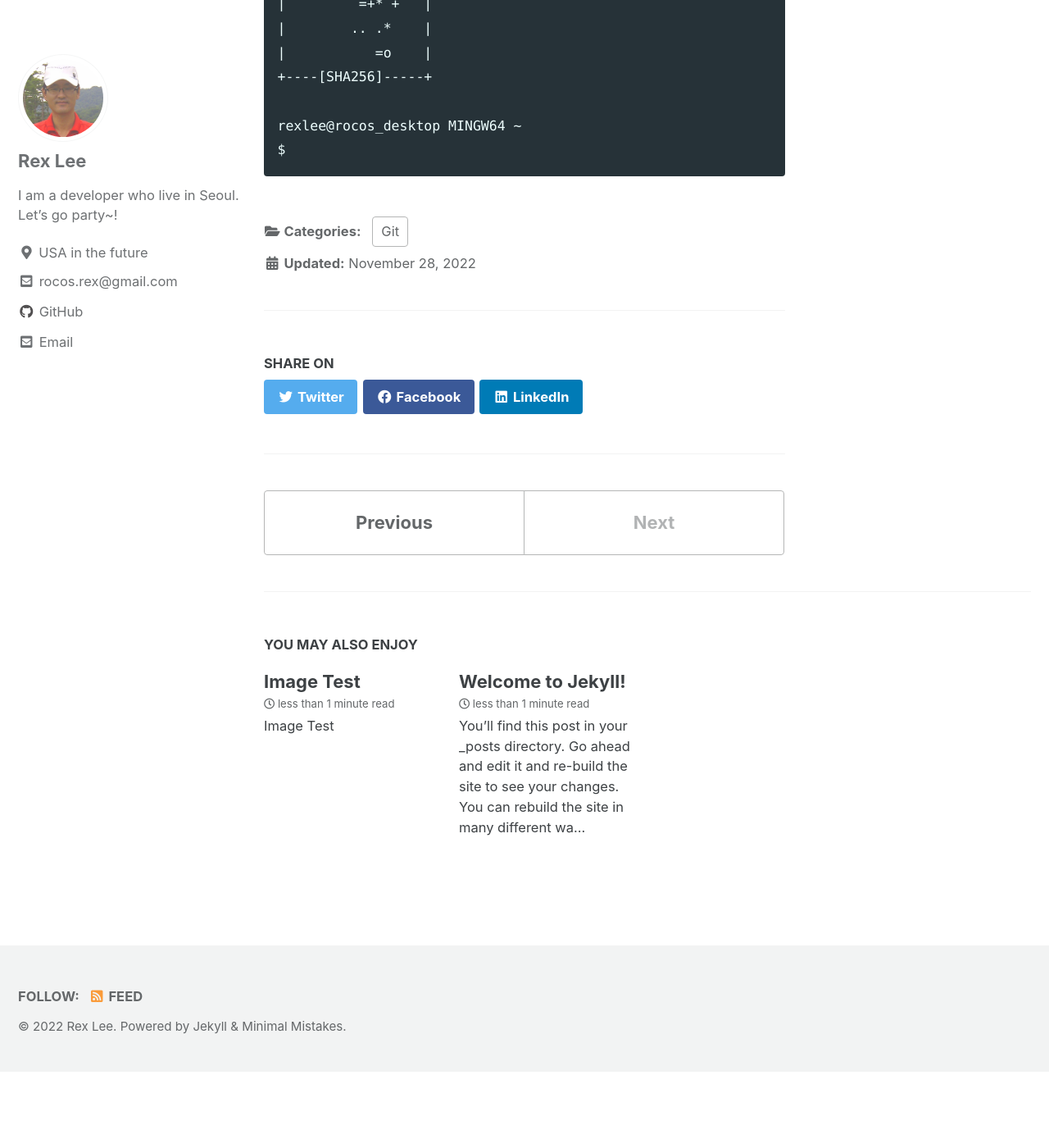
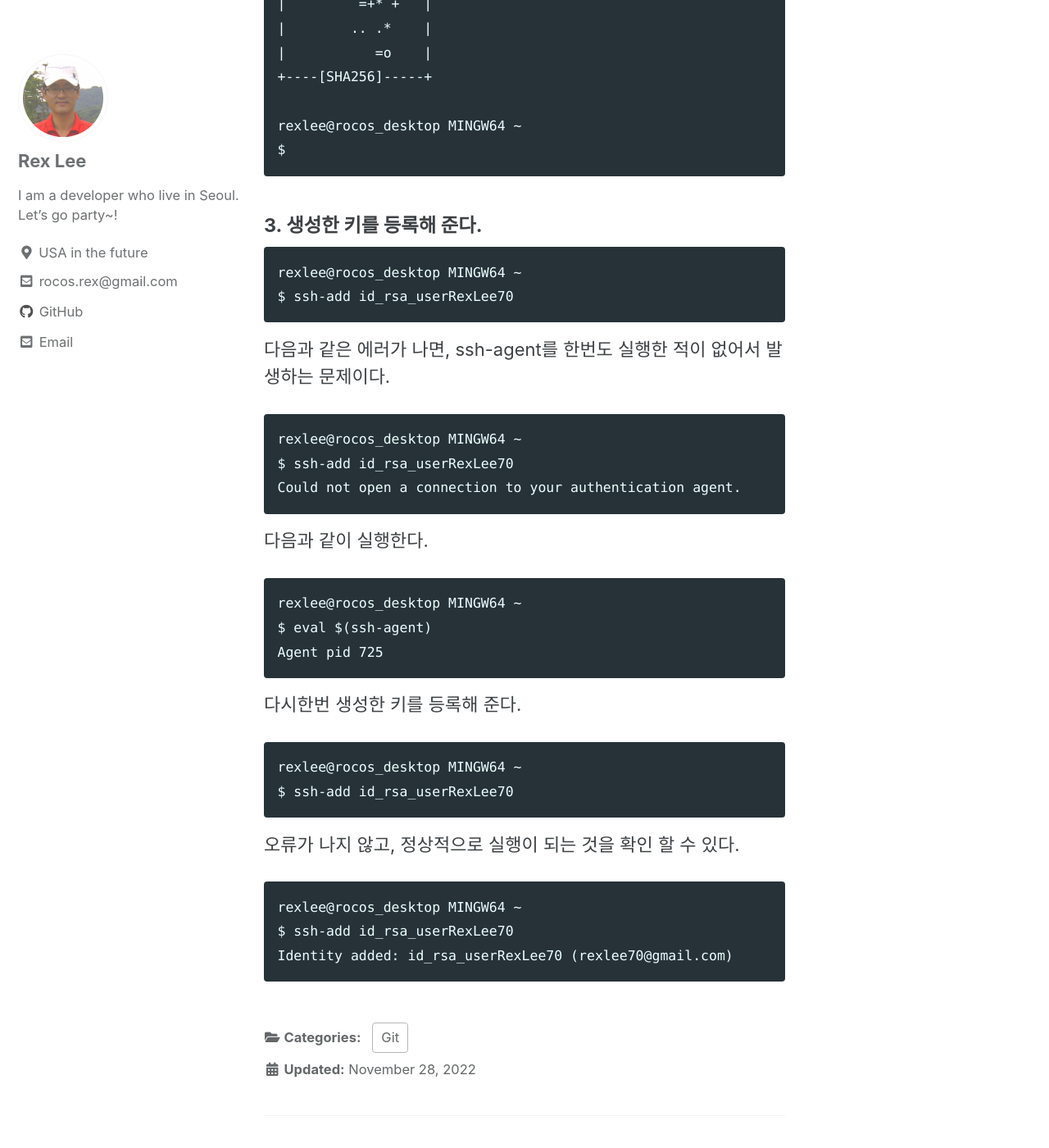
Before and after one commit to rocosrex/rocosrex.github.io, a Jekyll site: the page built from _posts/2022-11-28-Git 여러 계정 사용하기.md, in a window 1280 px wide and 1400 px high, scrolled down 2159 px. Shown: the whole window at 82% size. Built offline with Jekyll 4.4.1, drawn with Linux system fonts in a browser that asks for light colours; cached includes are drawn as plain includes; before the commit the page ends 3466 px from its top, so only the background shows below that; some of the changed text lies outside the part shown.

Commit message:
Update 2022-11-28-Git 여러 계정 사용하기.md

````diff
--- a/_posts/2022-11-28-Git 여러 계정 사용하기.md
+++ b/_posts/2022-11-28-Git 여러 계정 사용하기.md
@@ -60,3 +60,45 @@ The key's randomart image is:
 rexlee@rocos_desktop MINGW64 ~
 $
 ```
+
+
+
+#### 3. 생성한 키를 등록해 준다.
+
+```
+rexlee@rocos_desktop MINGW64 ~
+$ ssh-add id_rsa_userRexLee70
+```
+
+
+
+다음과 같은 에러가 나면, ssh-agent를 한번도 실행한 적이 없어서 발생하는 문제이다.
+
+```
+rexlee@rocos_desktop MINGW64 ~
+$ ssh-add id_rsa_userRexLee70
+Could not open a connection to your authentication agent.
+```
+
+다음과 같이 실행한다.
+
+```
+rexlee@rocos_desktop MINGW64 ~
+$ eval $(ssh-agent)
+Agent pid 725
+```
+
+다시한번 생성한 키를 등록해 준다.
+
+```
+rexlee@rocos_desktop MINGW64 ~
+$ ssh-add id_rsa_userRexLee70
+```
+
+오류가 나지 않고, 정상적으로 실행이 되는 것을 확인 할 수 있다.
+
+```
+rexlee@rocos_desktop MINGW64 ~
+$ ssh-add id_rsa_userRexLee70
+Identity added: id_rsa_userRexLee70 (rexlee70@gmail.com)
+```
````
